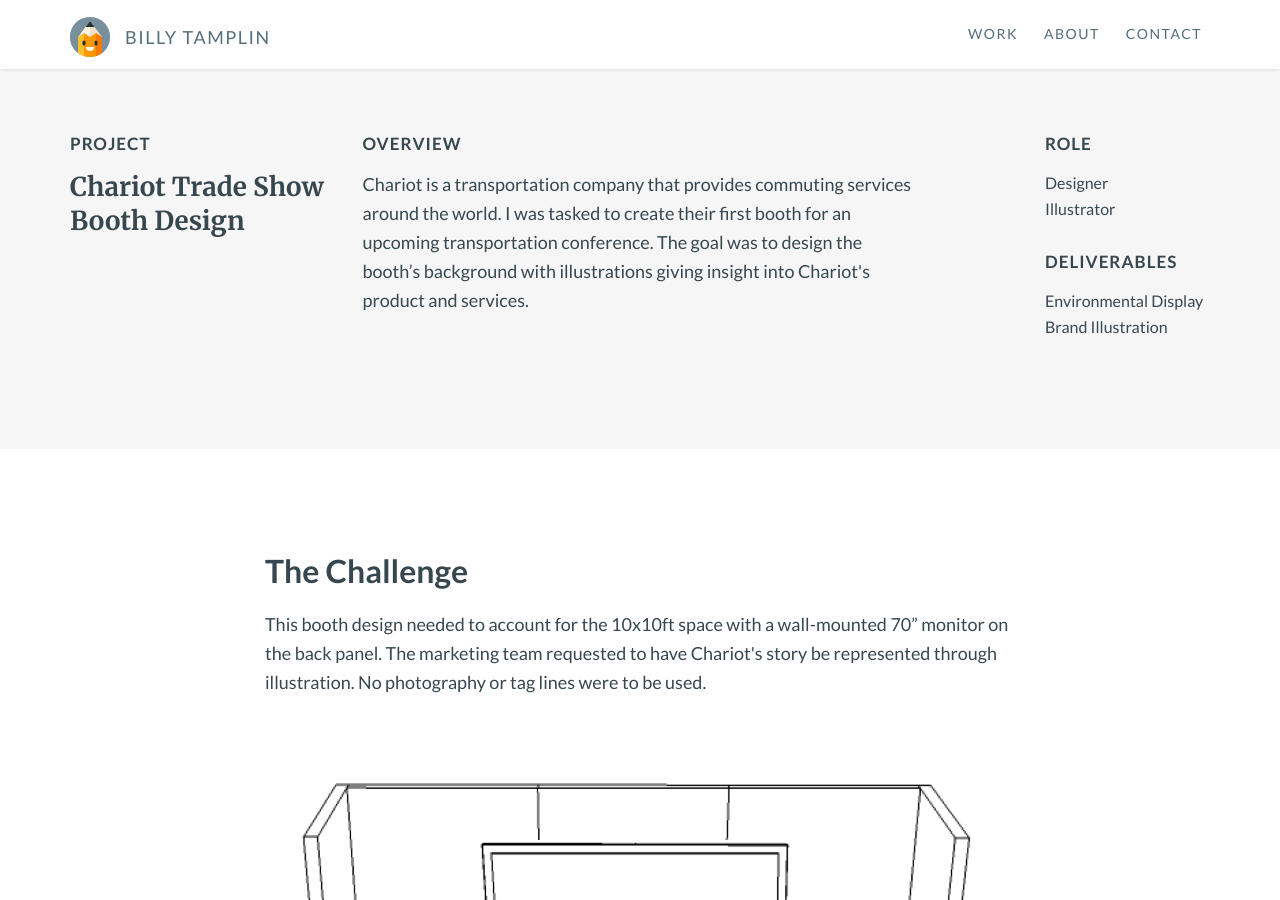
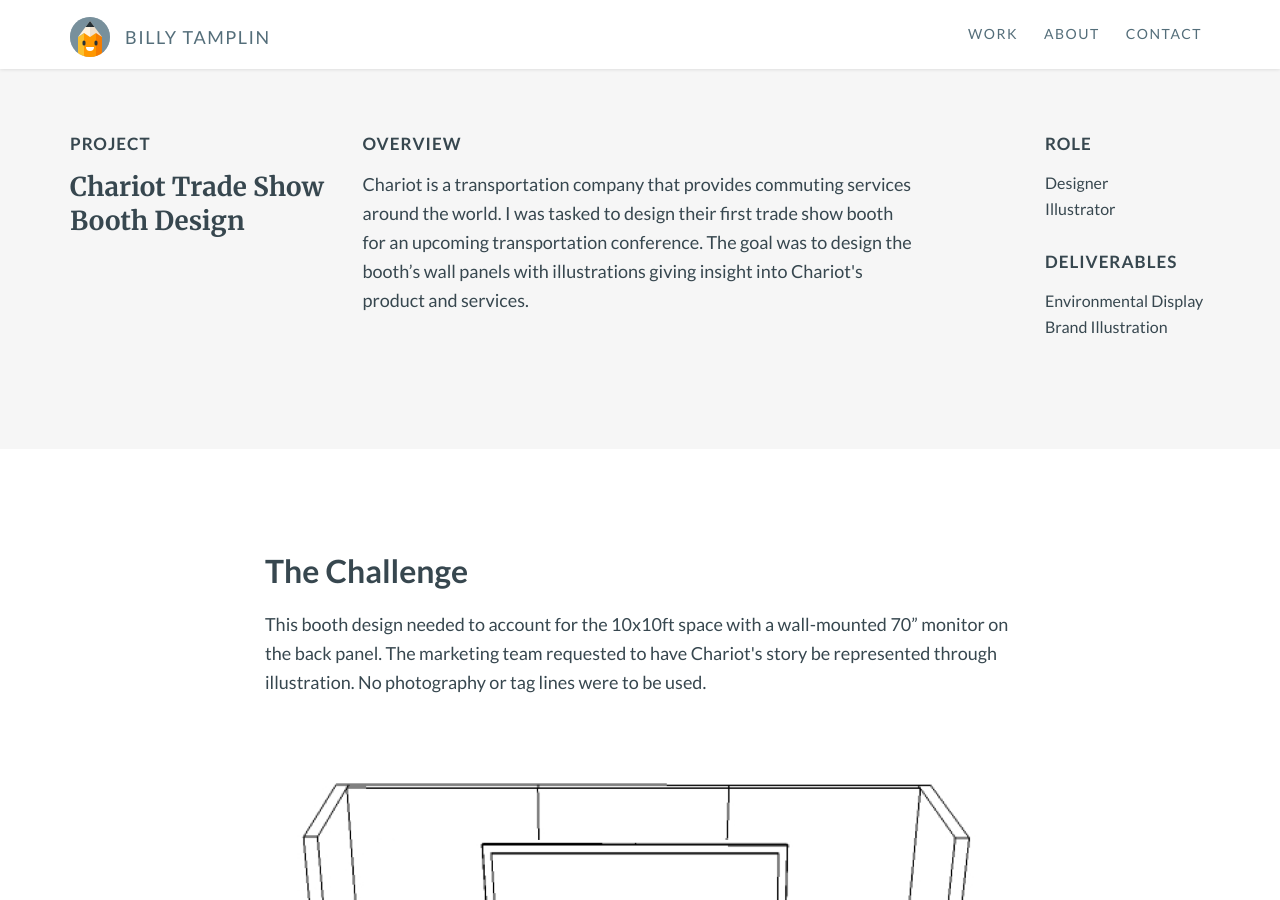
Before and after one commit to btamps/btamps.github.io, a Jekyll site: the page built from _posts/2018-09-04-chariot-trade-show-booth-design.markdown, in a window 1280 px wide and 900 px high. Built offline with Jekyll 4.4.1, drawn with Linux system fonts in a browser that asks for light colours; nearby versions of some CDN libraries.

Commit message:
copy edits

```diff
--- a/_posts/2018-09-04-chariot-trade-show-booth-design.markdown
+++ b/_posts/2018-09-04-chariot-trade-show-booth-design.markdown
@@ -11,7 +11,7 @@
     </div>
     <div class="col-md-6 overview">
       <h4>Overview</h4>
-      <p>Chariot is a transportation company that provides commuting services around the world. I was tasked to create their first booth for an upcoming transportation conference. The goal was to design the booth’s background with illustrations giving insight into Chariot's product and services.</p>
+      <p>Chariot is a transportation company that provides commuting services around the world. I was tasked to design their first trade show booth for an upcoming transportation conference. The goal was to design the booth’s wall panels with illustrations giving insight into Chariot's product and services.</p>
     </div>
     <div class="col-md-2 offset-md-1 role">
       <h4>Role</h4>
```
